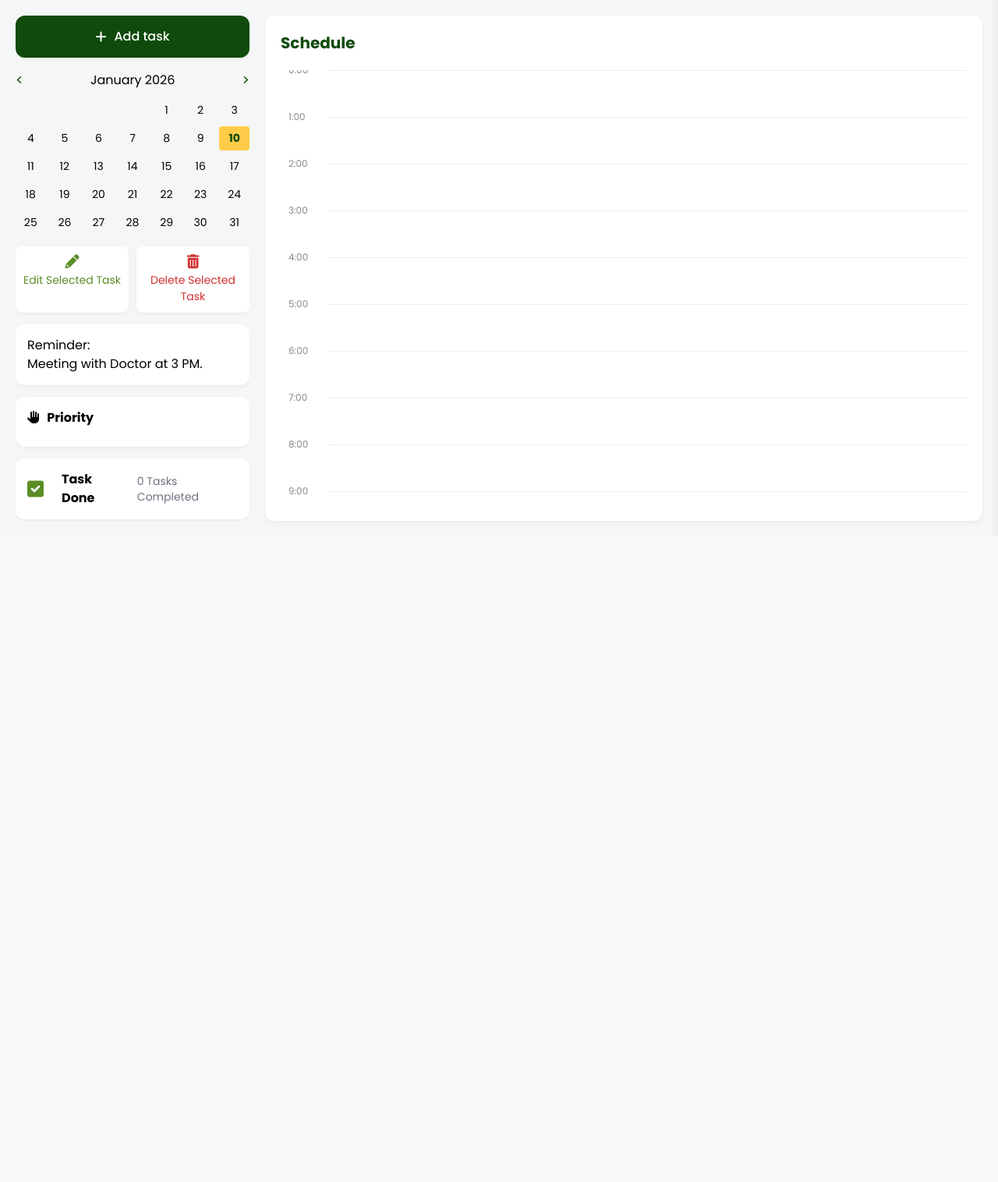
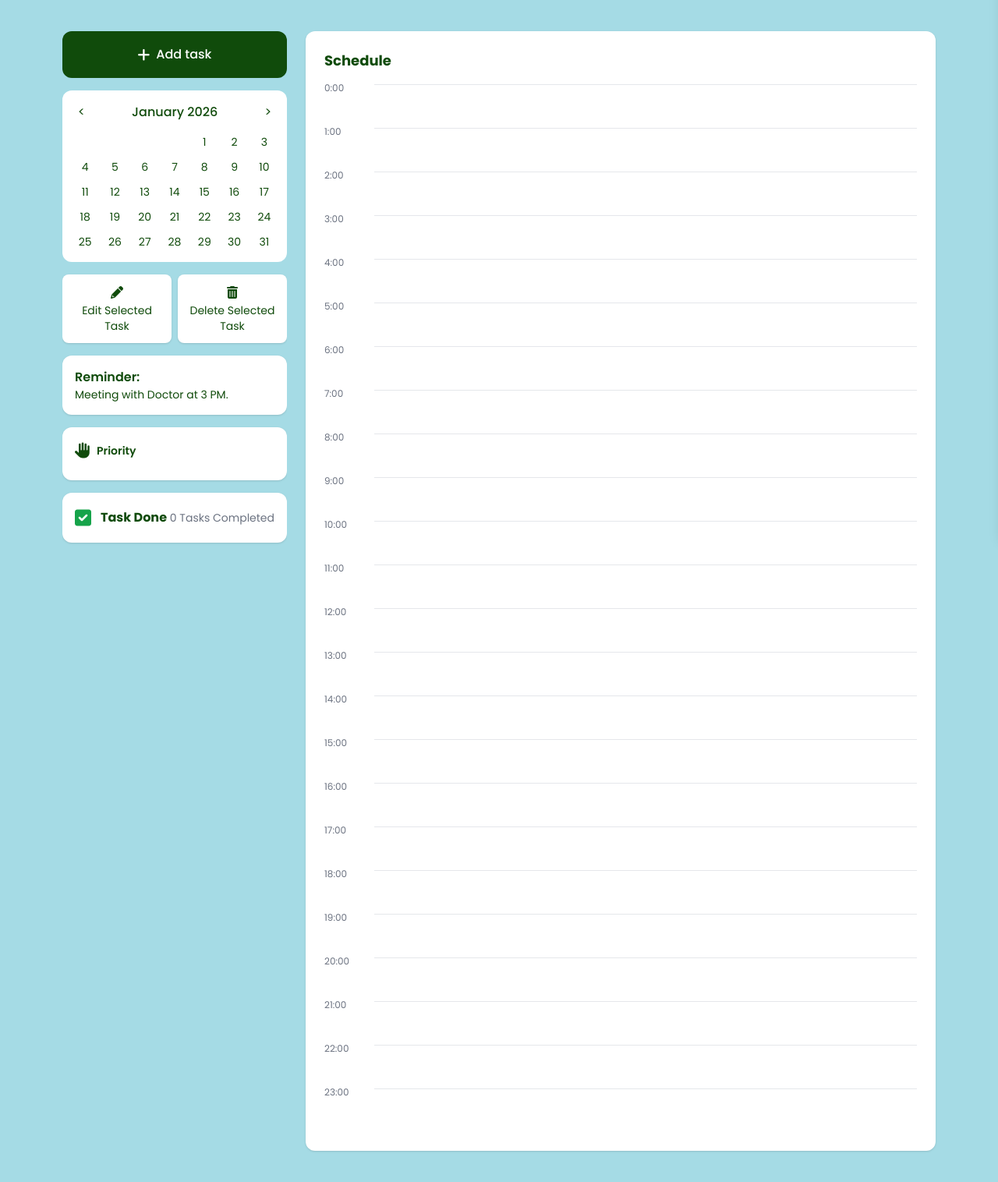
Before and after one commit to gadomarialina-bit/MomCare-App-by-MomTech, a Flask app: page /tasks in a window 1280 px wide. Shown: the part 112-1628 px from the top of the page at 78% size. Before the commit the page ends 796 px from the top, so only its background shows below. Run offline with Flask 3, Linux system fonts and the light colour scheme; a user stored in the database is signed in; data comes from the database, SQL or seed files in the repository; data that the repository does not hold is empty; some libraries are stand-ins or nearby versions.

Commit message:
feat: Implement daily task management with calendar and timeline views
- Added dailytask.js for calendar and task management functionality.
- Implemented rendering of calendar and timeline for task visualization.
- Integrated task selection, editing, and deletion features.
- Added modal for task creation and editing.
- Implemented API calls for task management (CRUD operations).
- Configured Tailwind CSS for styling with custom colors and fonts.

```diff
--- a/app.py
+++ b/app.py
@@ -685,7 +685,57 @@ def profile(user_id):
     first = session.get('user_first')
     today = datetime.now().strftime('%B %d, %Y')
 
+    # If a profile image was uploaded and saved in static/images, expose its URL
+    images_dir = Path(__file__).parent / 'static' / 'images'
+    profile_filename = f"user_{user_id}_profile.jpg"
+    if (images_dir / profile_filename).exists():
+        user['profile_pic_url'] = url_for('static', filename=f'images/{profile_filename}')
+    else:
+        user['profile_pic_url'] = None
+
     return render_template('profile.html', user=user, first=first, today=today)
+
+
+@app.route('/profile/<int:user_id>/upload_photo', methods=['POST'])
+def upload_profile_photo(user_id):
+    # allow only the profile owner to upload
+    user_email = session.get('user_email')
+    if not user_email or session.get('user_id') != user_id:
+        flash('Unauthorized upload attempt.')
+        return redirect(url_for('profile', user_id=user_id))
+
+    if 'photo' not in request.files:
+        flash('No file part.')
+        return redirect(url_for('profile', user_id=user_id))
+
+    file = request.files['photo']
+    if file.filename == '':
+        flash('No selected file.')
+        return redirect(url_for('profile', user_id=user_id))
+
+    # basic validation of allowed extensions
+    ALLOWED_EXT = {'.png', '.jpg', '.jpeg', '.gif'}
+    _, ext = os.path.splitext(file.filename.lower())
+    if ext not in ALLOWED_EXT:
+        flash('Unsupported file type. Use PNG/JPG/GIF.')
+        return redirect(url_for('profile', user_id=user_id))
+
+    # ensure images dir exists
+    images_dir = Path(__file__).parent / 'static' / 'images'
+    images_dir.mkdir(parents=True, exist_ok=True)
+
+    # save with deterministic filename for the user
+    filename = f'user_{user_id}_profile.jpg'
+    save_path = images_dir / filename
+    try:
+        # convert and save: we simply stream to disk
+        file.save(save_path)
+        flash('Profile photo updated.')
+    except Exception as e:
+        print(f"Error saving file: {e}")
+        flash('Failed to save photo.')
+
+    return redirect(url_for('profile', user_id=user_id))
 
 @app.route('/profile/edit/<int:user_id>')
 def edit_profile(user_id):
--- a/static/js/dailytask.js
+++ b/static/js/dailytask.js
@@ -36,6 +36,7 @@ document.addEventListener('DOMContentLoaded', () => {
         // Empty slots for previous month
         for (let i = 0; i < firstDay; i++) {
             const emptyCell = document.createElement('div');
+            emptyCell.className = 'calendar-empty p-2';
             calendarGrid.appendChild(emptyCell);
         }
 
@@ -43,7 +44,7 @@ document.addEventListener('DOMContentLoaded', () => {
         for (let d = 1; d <= daysInMonth; d++) {
             const dayCell = document.createElement('div');
             dayCell.textContent = d;
-            dayCell.className = 'calendar-day';
+            dayCell.className = 'calendar-day text-center px-2 py-1 rounded cursor-pointer hover:bg-sky-100 text-sm';
 
             // Check if matches selectedDate
             if (d === selectedDate.getDate() && month === selectedDate.getMonth() && year === selectedDate.getFullYear()) {
@@ -76,8 +77,12 @@ document.addEventListener('DOMContentLoaded', () => {
         // 24 hours
         for (let i = 0; i < 24; i++) {
             const hourDiv = document.createElement('div');
-            hourDiv.className = 'timeline-hour';
+            hourDiv.className = 'timeline-hour h-14 border-t border-gray-200 relative';
             hourDiv.setAttribute('data-hour', `${i}:00`);
+            const label = document.createElement('div');
+            label.className = 'absolute -left-16 -top-1 text-xs text-gray-500';
+            label.textContent = `${i}:00`;
+            hourDiv.appendChild(label);
             timelineGrid.appendChild(hourDiv);
         }
 
@@ -88,8 +93,8 @@ document.addEventListener('DOMContentLoaded', () => {
 
         todaysTasks.forEach(task => {
             const taskEl = document.createElement('div');
-            taskEl.className = 'task-item';
-            if (task.is_priority) taskEl.classList.add('priority');
+            taskEl.className = 'task-item absolute left-4 right-4 rounded-md px-2 py-1 text-sm text-[#104b0b] shadow';
+            if (task.is_priority) taskEl.classList.add('priority', 'border-2', 'border-red-600');
 
             // Position
             const startHour = task.start_time; // e.g. 9.5
--- a/templates/dailytask.html
+++ b/templates/dailytask.html
@@ -8,28 +8,27 @@
     <link href="https://fonts.googleapis.com/css2?family=Poppins:wght@300;400;500;600;700&display=swap"
         rel="stylesheet">
     <script src="https://cdn.tailwindcss.com"></script>
-    <link rel="stylesheet" href="{{ url_for('static', filename='css/dailytask.css') }}">
     <link rel="stylesheet" href="https://cdnjs.cloudflare.com/ajax/libs/font-awesome/6.0.0-beta3/css/all.min.css">
 </head>
 
-<body>
+<body class="bg-[#a5dbe5] text-[#104b0b] font-['Poppins'] m-0 p-0">
 
     <!-- Modal for adding/editing tasks -->
-    <div id="taskModal" class="modal">
-        <div class="modal-content">
-            <span class="close-btn">&times;</span>
+    <div id="taskModal" class="modal fixed inset-0 bg-black/50 z-50 items-center justify-center" style="display:none">
+        <div class="modal-content bg-white p-6 rounded-xl w-96 relative">
+            <span class="close-btn absolute top-3 right-4 text-2xl cursor-pointer">&times;</span>
             <h2 id="modalTitle">Add New Task</h2>
-            <form id="taskForm">
+            <form id="taskForm" class="space-y-3">
                 <input type="hidden" id="taskId">
 
                 <label for="taskName">Task Name:</label>
-                <input type="text" id="taskName" required placeholder="e.g. Morning Yoga"><br>
+                <input type="text" id="taskName" required placeholder="e.g. Morning Yoga" class="w-full border border-gray-300 rounded px-2 py-1">
 
                 <label for="startTime">Start Time (Hour 0-23):</label>
-                <input type="number" id="startTime" min="0" max="23" value="9" step="0.5" required><br>
+                <input type="number" id="startTime" min="0" max="23" value="9" step="0.5" required class="w-full border border-gray-300 rounded px-2 py-1">
 
                 <label for="duration">Duration (Hours):</label>
-                <input type="number" id="duration" min="0.5" step="0.5" value="1" required><br>
+                <input type="number" id="duration" min="0.5" step="0.5" value="1" required class="w-full border border-gray-300 rounded px-2 py-1">
 
                 <label for="taskColor">Task Color:</label>
                 <select id="taskColor">
@@ -43,7 +42,7 @@
                     <label for="isPriority" style="margin: 0;">Mark as Priority</label>
                 </div>
 
-                <button type="submit" id="saveTaskButton">Save Task</button>
+                <button type="submit" id="saveTaskButton" class="w-full bg-[#104b0b] text-white px-3 py-2 rounded-md">Save Task</button>
             </form>
         </div>
     </div>
@@ -52,59 +51,62 @@
     <div class="main-container">
         {% include 'navbar.html' %}
 
-        <main class="content-area">
+        <main class="content-area max-w-[1200px] mx-auto p-6 md:p-10 flex gap-6">
 
-            <div class="sidebar">
+            <div class="sidebar sidebar w-72 flex flex-col gap-4 overflow-y-auto">
 
-                <div class="card add-task-card" id="addTaskBtn">
-                    <i class="fas fa-plus icon-plus"></i>
+                <div class="card add-task-card bg-[#104b0b] text-white flex items-center justify-center gap-2 font-medium rounded-xl p-4 cursor-pointer" id="addTaskBtn">
+                    <i class="fas fa-plus icon-plus text-lg"></i>
                     <span>Add task</span>
                 </div>
 
-                <div class="calendar-card">
-                    <div class="card-header calendar-header-nav">
-                        <button id="prevMonthBtn" class="nav-btn">&lt;</button>
-                        <h2 id="currentMonthDisplay"></h2>
-                        <button id="nextMonthBtn" class="nav-btn">&gt;</button>
+                <div class="calendar-card card bg-white rounded-xl p-3 text-center">
+                    <div class="card-header calendar-header-nav flex items-center justify-between mb-2">
+                        <button id="prevMonthBtn" class="nav-btn px-2 py-1">&lt;</button>
+                        <h2 id="currentMonthDisplay" class="font-medium"></h2>
+                        <button id="nextMonthBtn" class="nav-btn px-2 py-1">&gt;</button>
                     </div>
-                    <div class="date-grid" id="calendarGrid">
+                    <div class="date-grid grid grid-cols-7 gap-1 text-sm" id="calendarGrid">
                     </div>
                 </div>
 
-                <div class="edit-delete-buttons">
-                    <div class="action-btn edit-btn" id="editTaskBtn">
+                <div class="edit-delete-buttons flex gap-2">
+                    <div class="action-btn edit-btn flex-1 bg-white p-3 rounded-lg shadow text-center cursor-pointer" id="editTaskBtn">
                         <i class="fas fa-pencil-alt"></i>
-                        <span>Edit Selected Task</span>
+                        <span class="block text-sm">Edit Selected Task</span>
                     </div>
-                    <div class="action-btn delete-btn" id="deleteSelectedTaskBtn">
+                    <div class="action-btn delete-btn flex-1 bg-white p-3 rounded-lg shadow text-center cursor-pointer" id="deleteSelectedTaskBtn">
                         <i class="fas fa-trash-alt"></i>
-                        <span>Delete Selected Task</span>
+                        <span class="block text-sm">Delete Selected Task</span>
                     </div>
                 </div>
 
-                <div class="card reminder-card">
-                    <h3>Reminder:</h3>
-                    <p>Meeting with Doctor at 3 PM.</p>
+                <div class="card reminder-card bg-white rounded-xl p-4 shadow">
+                    <h3 class="font-semibold">Reminder:</h3>
+                    <p class="text-sm">Meeting with Doctor at 3 PM.</p>
                 </div>
 
-                <div class="card priority-card">
-                    <i class="fas fa-hand-paper icon-priority"></i>
-                    <span style="font-weight: bold; margin-left: 5px;">Priority</span>
-                    <ul id="priorityList" style="margin-top: 10px;">
-                    </ul>
+                <div class="card priority-card bg-white rounded-xl p-4 shadow">
+                    <div class="flex items-center gap-2 font-semibold text-sm">
+                        <i class="fas fa-hand-paper icon-priority text-xl"></i>
+                        <span>Priority</span>
+                    </div>
+                    <ul id="priorityList" class="mt-2 text-sm list-none p-0 m-0"></ul>
                 </div>
 
-                <div class="card task-done-card">
-                    <i class="fas fa-check-square icon-done"></i>
-                    <span class="ml-2 font-bold">Task Done</span>
-                    <p id="taskDoneCount" class="ml-auto text-sm text-gray-500">0 Tasks Completed</p>
+                <div class="card task-done-card bg-white rounded-xl p-4 shadow flex items-center justify-between">
+                    <div class="flex items-center gap-3">
+                        <i class="fas fa-check-square icon-done text-2xl text-green-600"></i>
+                        <span class="font-bold">Task Done</span>
+                    </div>
+                    <p id="taskDoneCount" class="text-sm text-gray-500">0 Tasks Completed</p>
                 </div>
 
             </div>
 
-            <div class="schedule-area">
-                <div class="schedule-header">Schedule</div>
-                <div class="timeline" id="timelineGrid">
+            <div class="schedule-area flex-1 bg-white rounded-xl p-6 shadow relative overflow-hidden">
+                <div class="schedule-header text-lg font-bold text-[#104b0b] mb-4">Schedule</div>
+                <div class="timeline relative overflow-y-auto pl-16" id="timelineGrid">
                 </div>
             </div>
 
```
Also changed, not shown: templates/budget.html (+30 -19 lines), templates/profile.html (+53 -5 lines), static/images/user_2_profile.jpg (added).
